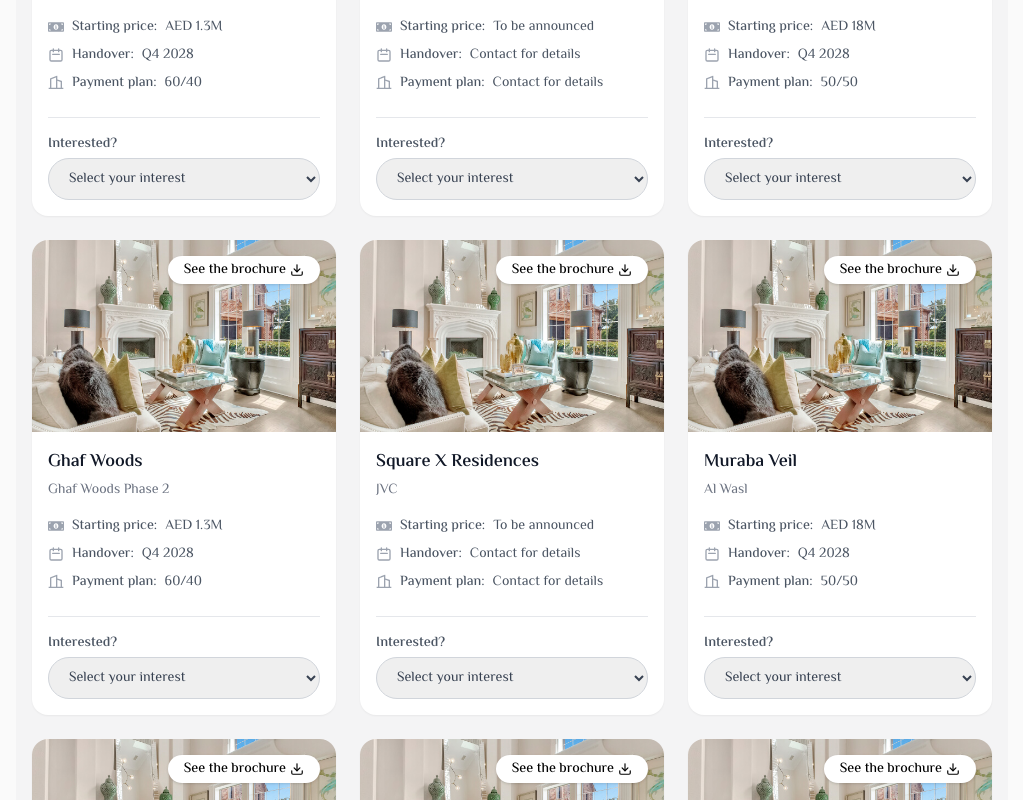
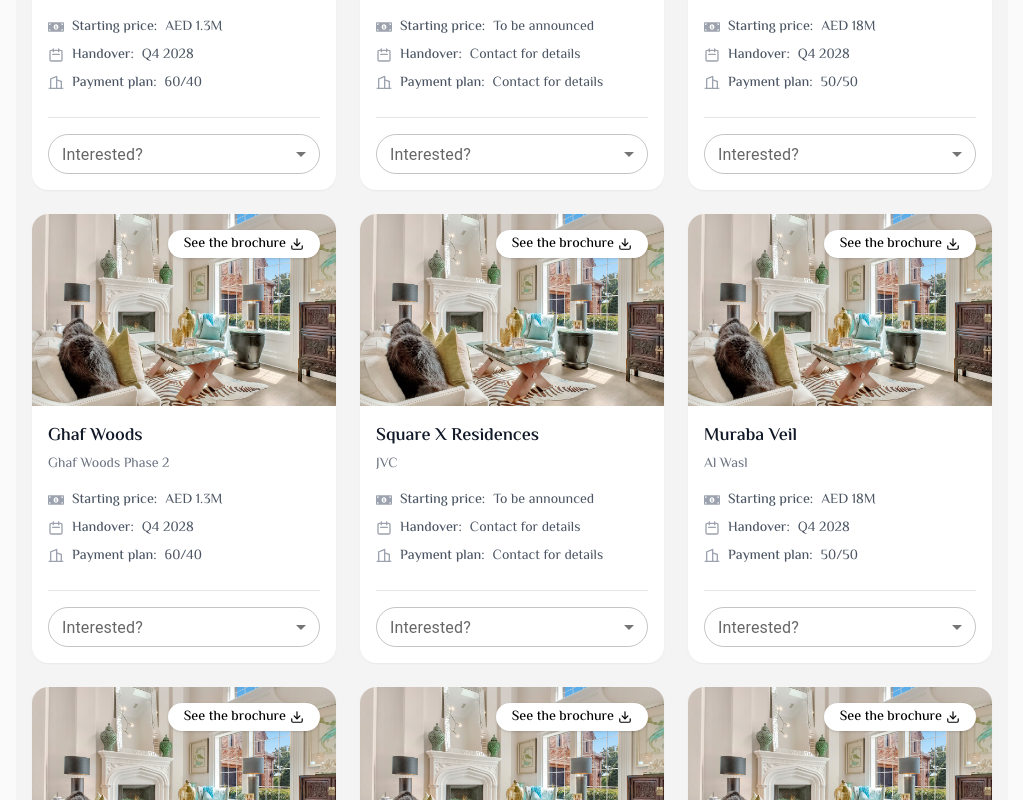
Before and after one commit to Kalpesh-Product/BRIDG, a React (Vite) app in the folder frontend/: page / in a window 1280 px wide. Shown: the part 4640-5440 px from the top of the page, without its empty margins (128-1151 px from the left). Built offline with nearby package versions, Linux system fonts and the light colour scheme.

Commit message:
fixed select in cards

```diff
--- a/frontend/src/components/PropertyCards.jsx
+++ b/frontend/src/components/PropertyCards.jsx
@@ -3,22 +3,17 @@ import { FiDownload } from "react-icons/fi";
 import { FaMoneyBillAlt } from "react-icons/fa";
 import { HiOutlineCalendar } from "react-icons/hi";
 import { RiBuilding2Line } from "react-icons/ri";
-import image from "../assets/image1.jpg"
+import image from "../assets/image1.jpg";
+import { Select, MenuItem, InputLabel, FormControl } from "@mui/material";
 
 const properties = Array.from({ length: 20 }).map((_, i) => ({
   id: i,
   name: ["Ghaf Woods", "Square X Residences", "Muraba Veil"][i % 3],
-  image: [
-    image,image,image
-  ][i % 3],
+  image: [image, image, image][i % 3],
   location: ["Ghaf Woods Phase 2", "JVC", "Al Wasl"][i % 3],
-  price: [
-    "AED 1.3M",
-    "To be announced",
-    "AED 18M"
-  ][i % 3],
+  price: ["AED 1.3M", "To be announced", "AED 18M"][i % 3],
   handover: ["Q4 2028", "Contact for details", "Q4 2028"][i % 3],
-  plan: ["60/40", "Contact for details", "50/50"][i % 3]
+  plan: ["60/40", "Contact for details", "50/50"][i % 3],
 }));
 
 const PropertyCards = () => {
@@ -43,42 +38,52 @@ const PropertyCards = () => {
               </button>
             </div>
             <div className="p-4 flex flex-col flex-grow">
-              <h3 className="text-lg font-semibold text-gray-900">{property.name}</h3>
+              <h3 className="text-lg font-semibold text-gray-900">
+                {property.name}
+              </h3>
               <p className="text-sm text-gray-500 mt-1">{property.location}</p>
 
               <div className="mt-4 space-y-2 text-sm text-gray-700">
                 <div className="flex items-center gap-2 text-gray-600">
                   <FaMoneyBillAlt className="text-base text-gray-400" />
-                  <span className="font-medium">Starting price:</span> {property.price}
+                  <span className="font-medium">Starting price:</span>{" "}
+                  {property.price}
                 </div>
                 <div className="flex items-center gap-2 text-gray-600">
                   <HiOutlineCalendar className="text-base text-gray-400" />
-                  <span className="font-medium">Handover:</span> {property.handover}
+                  <span className="font-medium">Handover:</span>{" "}
+                  {property.handover}
                 </div>
                 <div className="flex items-center gap-2 text-gray-600">
                   <RiBuilding2Line className="text-base text-gray-400" />
-                  <span className="font-medium">Payment plan:</span> {property.plan}
+                  <span className="font-medium">Payment plan:</span>{" "}
+                  {property.plan}
                 </div>
               </div>
 
               <div className="mt-6 border-t pt-4">
-                <label className="text-sm text-gray-600 font-semibold mb-1 block">
+                <FormControl fullWidth size="small">
+                  <InputLabel id={`interest-label-${property.id}`}>
                     Interested?
-                </label>
-                <select
+                  </InputLabel>
+                  <Select
+                    sx={{
+                      borderRadius: "30px",
+                    }}
+                    labelId={`interest-label-${property.id}`}
                     value={interest[property.id] || ""}
                     onChange={(e) =>
                       setInterest((prev) => ({
                         ...prev,
-                      [property.id]: e.target.value
+                        [property.id]: e.target.value,
                       }))
                     }
-                  className="w-full text-sm border border-gray-300 rounded-full py-2 pl-4 pr-6 text-gray-700 border:outline-none focus:outline-none focus:ring-5 focus:ring-gray-300"
+                    label="Interested?"
                   >
-                  <option value="" hidden>Select your interest</option>
-                  <option value="yes">Yes, I'm interested</option>
-                  <option value="no">No, I'm not interested</option>
-                 </select>
+                    <MenuItem value="yes">Yes, I'm interested</MenuItem>
+                    <MenuItem value="no">No, I'm not interested</MenuItem>
+                  </Select>
+                </FormControl>
               </div>
             </div>
           </div>
--- a/frontend/src/pages/Contact.jsx
+++ b/frontend/src/pages/Contact.jsx
@@ -20,8 +20,8 @@ export default function Contact() {
       </div>
 
       {/* Right Side - Contact Info */}
-      <Card className="w-full shadow-lg">
-        <CardContent className="space-y-4">
+      <Card className="w-full shadow-lg h-full">
+        <CardContent className="space-y-4 flex flex-col justify-between">
           <h2 className="text-title font-bold">BRIDG</h2>
           <p className="text-body">
             <span className="font-bold">Email:</span> contact@bridg.ae
--- a/frontend/src/pages/Home.jsx
+++ b/frontend/src/pages/Home.jsx
@@ -61,7 +61,6 @@ const Home = () => {
         <div className="h-[70vh] relative border-[0.5px] border-gray-300 rounded-lg overflow-hidden">
           <video
             src={Dubai1}
-            controls
             autoPlay
             muted
             loop
```
Lines whose indentation alone changed are shown as unchanged.
